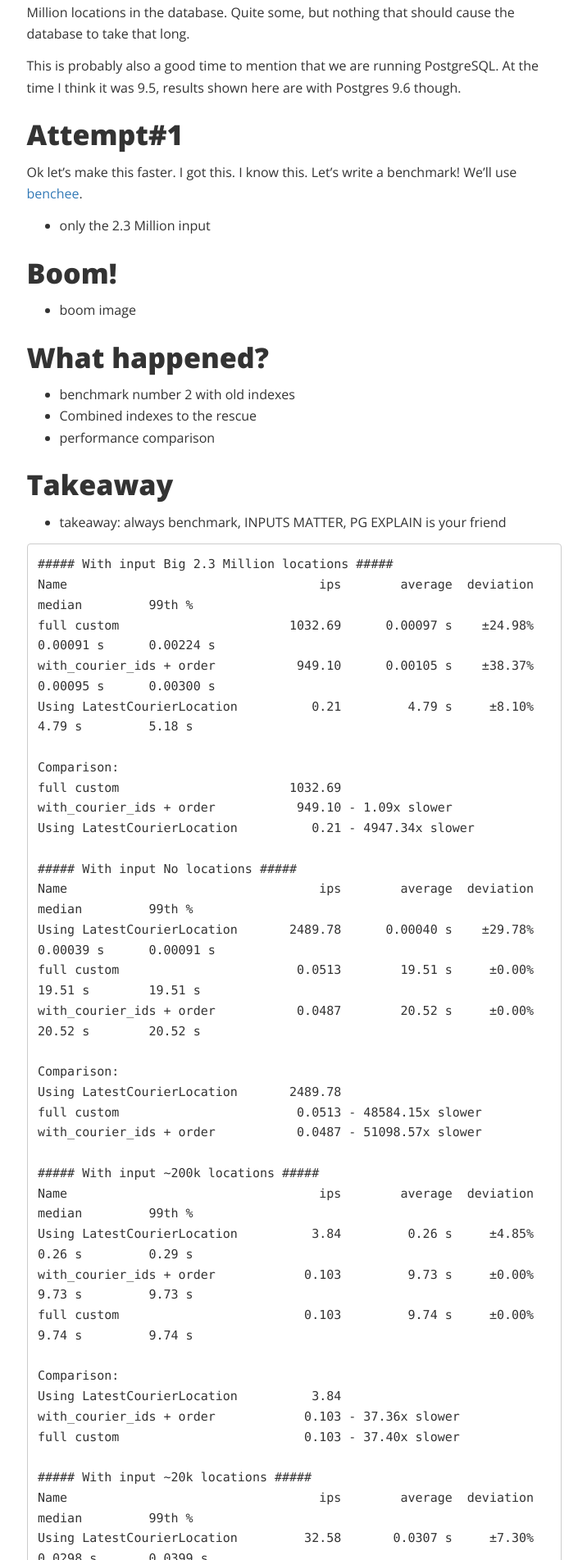
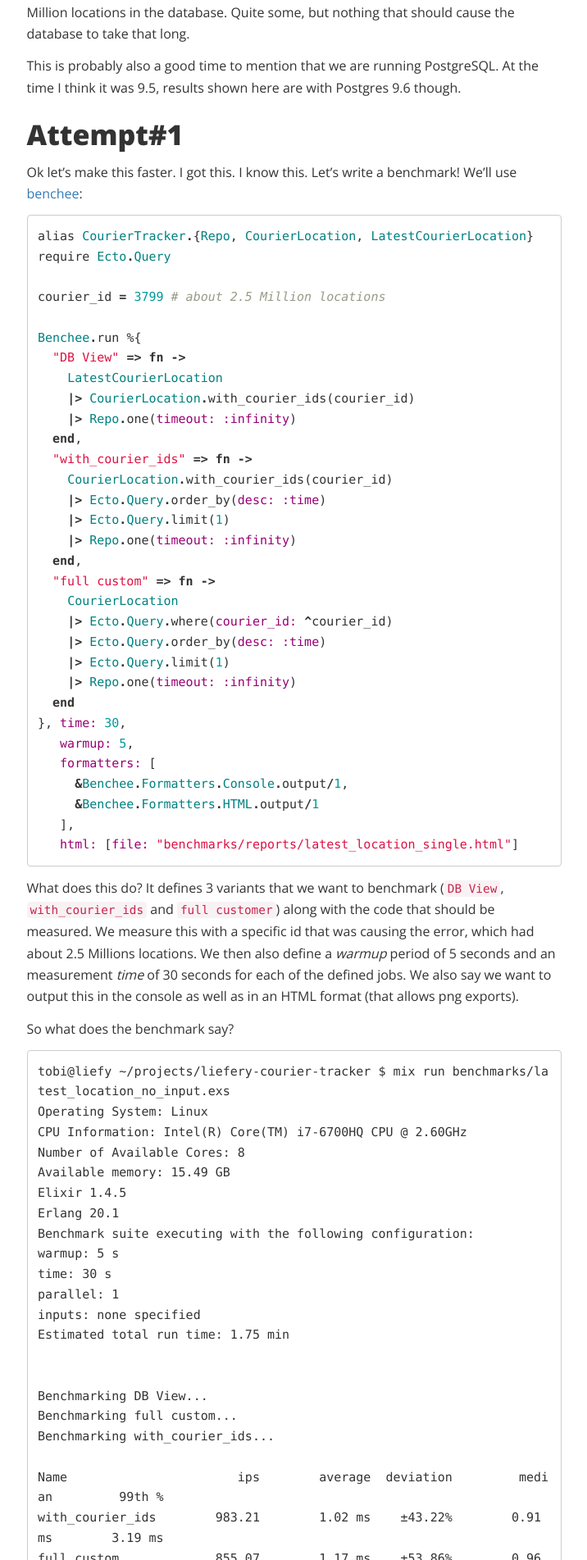
Before and after one commit to liefery-it-legacy/blog, a Jekyll site: the page built from _posts/2018-01-09-the-mysterious-query.md, in a window 1280 px wide. Shown: the part 1861-3764 px from the top of the page at 82% size, without its empty margins (150-866 px from the left). Built offline with Jekyll 4.4.1, drawn with Linux system fonts in a browser that asks for light colours; nearby versions of some CDN libraries; comment, search, counter and statistics services are not loaded; some of the changed text lies outside the part shown.

Commit message:
WIP with some images

````diff
--- a/_posts/2018-01-09-the-mysterious-query.md
+++ b/_posts/2018-01-09-the-mysterious-query.md
@@ -73,15 +73,186 @@ At the time I think it was 9.5, results shown here are with Postgres 9.6 though.
 ## Attempt#1
 
 Ok let's make this faster. I got this. I know this. Let's write a benchmark!
-We'll use [benchee](https://github.com/PragTob/benchee).
+We'll use [benchee](https://github.com/PragTob/benchee):
 
-* only the 2.3 Million input
+```elixir
+alias CourierTracker.{Repo, CourierLocation, LatestCourierLocation}
+require Ecto.Query
+
+courier_id = 3799 # about 2.5 Million locations
+
+Benchee.run %{
+  "DB View" => fn ->
+    LatestCourierLocation
+    |> CourierLocation.with_courier_ids(courier_id)
+    |> Repo.one(timeout: :infinity)
+  end,
+  "with_courier_ids" => fn ->
+    CourierLocation.with_courier_ids(courier_id)
+    |> Ecto.Query.order_by(desc: :time)
+    |> Ecto.Query.limit(1)
+    |> Repo.one(timeout: :infinity)
+  end,
+  "full custom" => fn ->
+    CourierLocation
+    |> Ecto.Query.where(courier_id: ^courier_id)
+    |> Ecto.Query.order_by(desc: :time)
+    |> Ecto.Query.limit(1)
+    |> Repo.one(timeout: :infinity)
+  end
+}, time: 30,
+   warmup: 5,
+   formatters: [
+     &Benchee.Formatters.Console.output/1,
+     &Benchee.Formatters.HTML.output/1
+   ],
+   html: [file: "benchmarks/reports/latest_location_single.html"]
+```
+
+What does this do? It defines 3 variants that we want to benchmark (`DB View`,
+`with_courier_ids` and `full customer`) along with the code that should be
+measured. We measure this with a specific id that was causing the error, which
+had about 2.5 Millions locations.
+We then also define a _warmup_ period of 5 seconds and an measurement
+_time_ of 30 seconds for each of the defined jobs. We also say we want to output
+this in the console as well as in an HTML format (that allows png exports).
+
+So what does the benchmark say?
+
+```
+tobi@liefy ~/projects/liefery-courier-tracker $ mix run benchmarks/latest_location_no_input.exs
+Operating System: Linux
+CPU Information: Intel(R) Core(TM) i7-6700HQ CPU @ 2.60GHz
+Number of Available Cores: 8
+Available memory: 15.49 GB
+Elixir 1.4.5
+Erlang 20.1
+Benchmark suite executing with the following configuration:
+warmup: 5 s
+time: 30 s
+parallel: 1
+inputs: none specified
+Estimated total run time: 1.75 min
+
+
+Benchmarking DB View...
+Benchmarking full custom...
+Benchmarking with_courier_ids...
+
+Name                       ips        average  deviation         median         99th %
+with_courier_ids        983.21        1.02 ms    ±43.22%        0.91 ms        3.19 ms
+full custom             855.07        1.17 ms    ±53.86%        0.96 ms        4.25 ms
+DB View                   0.21     4704.70 ms     ±4.89%     4738.83 ms     4964.49 ms
+
+Comparison:
+with_courier_ids        983.21
+full custom             855.07 - 1.15x slower
+DB View                   0.21 - 4625.70x slower
+```
+
+It says a lot of things, so if you're interested in what the system for running
+this looked like, you got all the information right there! The other thing that
+might be interesting is that we used `ecto 2.1.6` and `postgrex 0.13.3`.
+
+But what do the results say? Apparently `with_courier_ids` and `full_custom`
+rock! `DB View` is over **4600 times slower!**. Wow case solved. Using a nice
+visual representation from the HTML report makes this even clearer:
+
+![benchee report locations single report](/images/posts/curious_query/benchee_single_run.png)
+
+The standard deviation seems sort of high (~10% would be expected) but our
+worst case performance (99th%) is still under 5 ms so we seem to be goog.
+
+Let's roll this out, pat ourselves on the shoulder for one of the best
+performance improvements ever and call it a day!
+
 
 ## Boom!
 
-* boom image
+We deploy and boom...
+
+![many errors pop up burning house](/images/posts/curious_query/boooom.jpg)
+
+The bugsnags start rolling in! All these `DBConnectionError`s - more than
+before? How? We benchmarked this!
+
+No time to argue, let's rollback these changes (I'll spare you this part of the
+story).
 
 ## What happened?
+
+So, what happened? Taking a look at the logs we find out that the new errors
+happened especially when the courier we were requesting locations for had no
+locations at all. This can happen when the feature is turned off or the courier
+doesn't use our app.
+
+Ok then, let's write a new benchmark this time we'll use a wider range of
+inputs. Luckily benchee has us covered with the `inputs` feature:
+
+```elixir
+alias CourierTracker.{Repo, CourierLocation, LatestCourierLocation}
+require Ecto.Query
+
+inputs = %{
+  "Big 2.5 Million locations" => 3799,
+  "No locations"              => 8901,
+  "~200k locations"           => 4238,
+  "~20k locations"            => 4201
+}
+
+Benchee.run %{
+  "DB View" => fn(courier_id) ->
+    LatestCourierLocation
+    |> CourierLocation.with_courier_ids(courier_id)
+    |> Repo.one(timeout: :infinity)
+  end,
+  "with_courier_ids" => fn(courier_id) ->
+    CourierLocation.with_courier_ids(courier_id)
+    |> Ecto.Query.order_by(desc: :time)
+    |> Ecto.Query.limit(1)
+    |> Repo.one(timeout: :infinity)
+  end,
+  "full custom" => fn(courier_id) ->
+    CourierLocation
+    |> Ecto.Query.where(courier_id: ^courier_id)
+    |> Ecto.Query.order_by(desc: :time)
+    |> Ecto.Query.limit(1)
+    |> Repo.one(timeout: :infinity)
+  end
+}, inputs: inputs, time: 30, warmup: 5,
+   formatters: [
+     &Benchee.Formatters.Console.output/1,
+     &Benchee.Formatters.HTML.output/1
+   ],
+   html: [file: "benchmarks/reports/latest_location.html"]
+```
+
+I'll spare you the output of system metrics etc. this time around. Let's have
+a look at the results divided by input:
+
+```
+
+```
+
+It seems like `DB View` is faster than our 2 alternatives for everything that
+doesn't have the 2.5 Million locations? How can this be? `full_custom` and
+`with_courier_ids` get slower the fewer elements are affected by it?
+
+To find out what's going on, let's get the respective queries, fire up a
+PostgreSQL shell and `EXPLAIN ANALYZE` what's up.
+
+To get the SQL query each one of those would generate, let's get it from an
+`iex` session:
+
+```
+
+```
+
+And now to `EXPLAIN ANALYZE` - it's basically asking PostgreSQL (or the query
+planner, more precisely) how it wants to get that data. Seeing that, we might
+see where we are missing an index or where our data model hurts us.
+
+
 
 * benchmark number 2 with old indexes
 * Combined indexes to the rescue
--- a/_sass/_blog.scss
+++ b/_sass/_blog.scss
@@ -8,3 +8,7 @@
     }
   }
 }
+
+.post-content img {
+  width: 100%;
+}
````
Also changed, not shown: images/posts/curious_query/benchee_single_run.png (added), images/posts/curious_query/boom.jpg (added), images/posts/curious_query/boooom.jpg (added).
